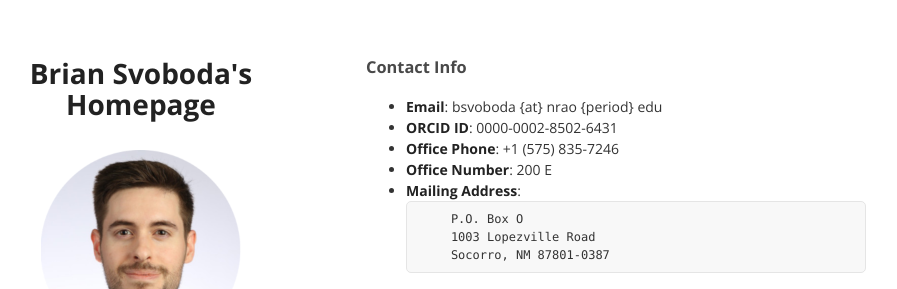
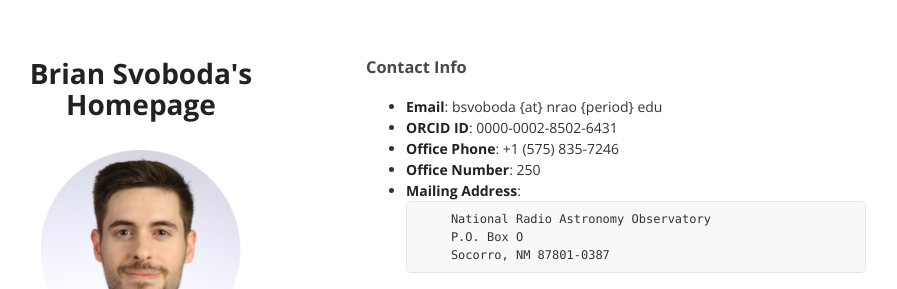
Before and after one commit to autocorr/autocorr.github.io, a Jekyll site: the page built from contact.html, in a window 1280 px wide, cut to the strip 0-289 px from the top of the page. Shown: the whole strip, without its empty margins (204-1101 px from the left). Built offline with Jekyll 4.4.1, drawn with Linux system fonts in a browser that asks for light colours; some of the changed text lies outside the part shown.

Commit message:
Update from Jansky->Scientist plus minor changes

```diff
--- a/_includes/clear_sky.html
+++ b/_includes/clear_sky.html
@@ -2,14 +2,8 @@
 	Socorro, NM:<br>
 	<a href=http://cleardarksky.com/c/EtscornNMkey.html> <img src="http://cleardarksky.com/c/EtscornNMcs0.gif?1"></a><br>
 
-	Amherst, MA:<br>
-	<a href=http://cleardarksky.com/c/AmherstMAkey.html> <img src="http://cleardarksky.com/c/AmherstMAcs0.gif?1"></a><br>
-
 	Tucson, AZ:<br>
 	<a href=http://cleardarksky.com/c/TucsonAZkey.html> <img src="http://cleardarksky.com/c/TucsonAZcs0.gif?1"></a><br>
-
-	Phoenix, AZ:<br>
-	<a href=http://cleardarksky.com/c/Phoenixkey.html> <img src="http://cleardarksky.com/c/Phoenixcs0.gif?1"></a><br>
 
 	Puyallup, WA:<br>
 	<a href=http://cleardarksky.com/c/GrhmWAkey.html> <img src="http://cleardarksky.com/c/GrhmWAcs0.gif?1"></a><br>
--- a/_includes/header_title.html
+++ b/_includes/header_title.html
@@ -1,5 +1,5 @@
 <center>
 <h1>Brian Svoboda's Homepage</h1>
 <img height="200" width="200" vspace="10" alt="Hi!" src="{{ site.baseurl }}images/me.png">
-<p>Jansky Fellow of the National Radio Astronomy Observatory</p>
+<p>Assistant Scientist of the National Radio Astronomy Observatory</p>
 </center>
--- a/code.html
+++ b/code.html
@@ -23,4 +23,4 @@
 <hr>
 
 <h3>GNU/Linux</h3>
-<p>GNU/Linux (or simply Linux) is a family of free and open-source operating systems. I have been a Linux enthusiast since 2006 and run <a href="http://ubuntu.com">Ubuntu</a> or <a href="http://debian.org">Debian</a> on most of my systems. I prefer and enjoy Linux as an operating system because it empowers the user to modify the software on their computer and share those changes with others.</p>
+<p>GNU/Linux (or simply Linux) is a family of free and open-source operating systems. I have been a Linux enthusiast since 2006 and run <a href="http://debian.org">Debian</a> on most of my systems. I prefer and enjoy Linux as an operating system because it empowers users to modify the software on their computer and share those changes with others.</p>
--- a/contact.html
+++ b/contact.html
@@ -7,10 +7,10 @@
 <ul><li><strong>Email</strong>: bsvoboda {at} nrao {period} edu</li>
     <li><strong>ORCID ID</strong>: 0000-0002-8502-6431</li>
     <li><strong>Office Phone</strong>: +1 (575) 835-7246</li>
-    <li><strong>Office Number</strong>: 200 E</li>
+    <li><strong>Office Number</strong>: 250</li>
     <li><strong>Mailing Address</strong>:
-<pre><code>    P.O. Box O
-    1003 Lopezville Road
+<pre><code>    National Radio Astronomy Observatory
+    P.O. Box O
     Socorro, NM 87801-0387
 </code></pre></li></ul>
 
--- a/index.html
+++ b/index.html
@@ -4,4 +4,4 @@
 ---
 
 <h2>Welcome</h2>
-<p>I am a Jansky Postdoctoral Fellow of the <a href="https://nrao.edu">National Radio Astronomy Observatory</a> in Socorro, NM. I completed my thesis under the supervision of Prof. <a href="http://eldora.as.arizona.edu/~yshirley/index.html">Yancy Shirley</a> in 2018, where I was an NSF GRFP Fellow. My research focuses on developing innovative techniques to study the dense, molecular interstellar medium of the Milky Way. I use observations from the worlds <a href="https://www.almaobservatory.org/en/home/">largest</a> <a href="https://public.nrao.edu/telescopes/vla/">radio</a> <a href="https://greenbankobservatory.org/">telescopes</a> and astrostatistics to understand the earliest evolutionary phases of high-mass star formation. I am also passionate about developing observational methods and open source software tools for radio astronomical applications (see my <a href="code.html">code</a> page for more details).</p>
+<p>I am an Assistant Staff Scientist of the <a href="https://nrao.edu">National Radio Astronomy Observatory</a> in Socorro, NM. I completed my thesis under the supervision of Prof. <a href="http://eldora.as.arizona.edu/~yshirley/index.html">Yancy Shirley</a> in 2018, where I was an NSF GRFP Fellow. From 2018 to 2021 I was a Jansky Postdoctoral Fellow of the NRAO. My research focuses on developing innovative techniques to study the dense, molecular interstellar medium of the Milky Way. I use observations from the worlds <a href="https://www.almaobservatory.org/en/home/">largest</a> <a href="https://public.nrao.edu/telescopes/vla/">radio</a> <a href="https://greenbankobservatory.org/">telescopes</a> and astrostatistics to understand the earliest evolutionary phases of high-mass star formation. I am also passionate about developing observational methods and open source software tools for radio astronomical applications (see my <a href="code.html">code</a> page for more details).</p>
--- a/personal.html
+++ b/personal.html
@@ -7,7 +7,7 @@
 <p>Although not known for its numerous sunny days, I grew up in the beautiful Pacific Northwest in Puyallup, Washington. My passion for astronomy developed out of a curiousity for our origins and the encouragement and support I received from my parents. As an avid amateur astronomy, my trusty Meade LX10 and I have scanned the skies together since middle school. I received my B.S. in Physics from <a href="http://www.wwu.edu/physics/">Western Washington University</a> (WWU) in 2012 and my Ph.D. from the <a href="http://www.as.arizona.edu">University of Arizona</a> (UA) in 2018.</p>
 
 <h3>Other Interests</h3>
-<p>My dual interest to our cosmic origins is our historical origins here on Earth. I feel strongly that we have a duty to study the peoples of the past so that we may understand them, learn from them, and remember them. I'm especially interested in the ancients who developed the first milestones of civilization, such as agriculture and writing, around the world.My other interests of the ancient world include languages, writing systems, epigraphy, ceramics, and historical linguistics.</p>
+<p>My dual interest to our cosmic origins is our historical origins here on Earth. I feel strongly that we have a duty to study the peoples of the past so that we may understand them, learn from them, and remember them. I'm especially interested in the ancients who developed the first milestones of civilization, such as agriculture and writing, around the world. My other interests of the ancient world include languages, writing systems, epigraphy, ceramics, and historical linguistics.</p>
 
 <hr>
 
```
